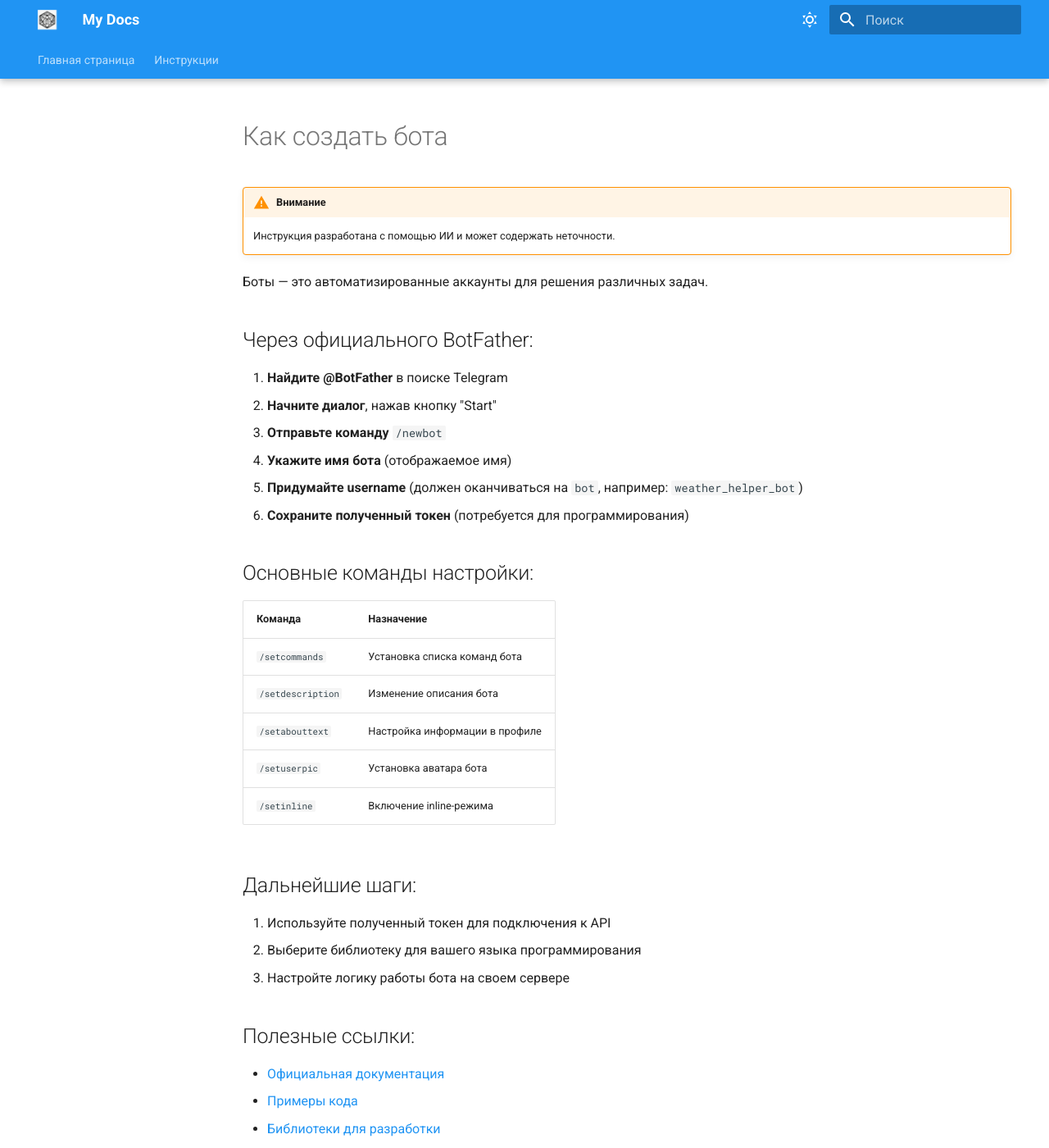
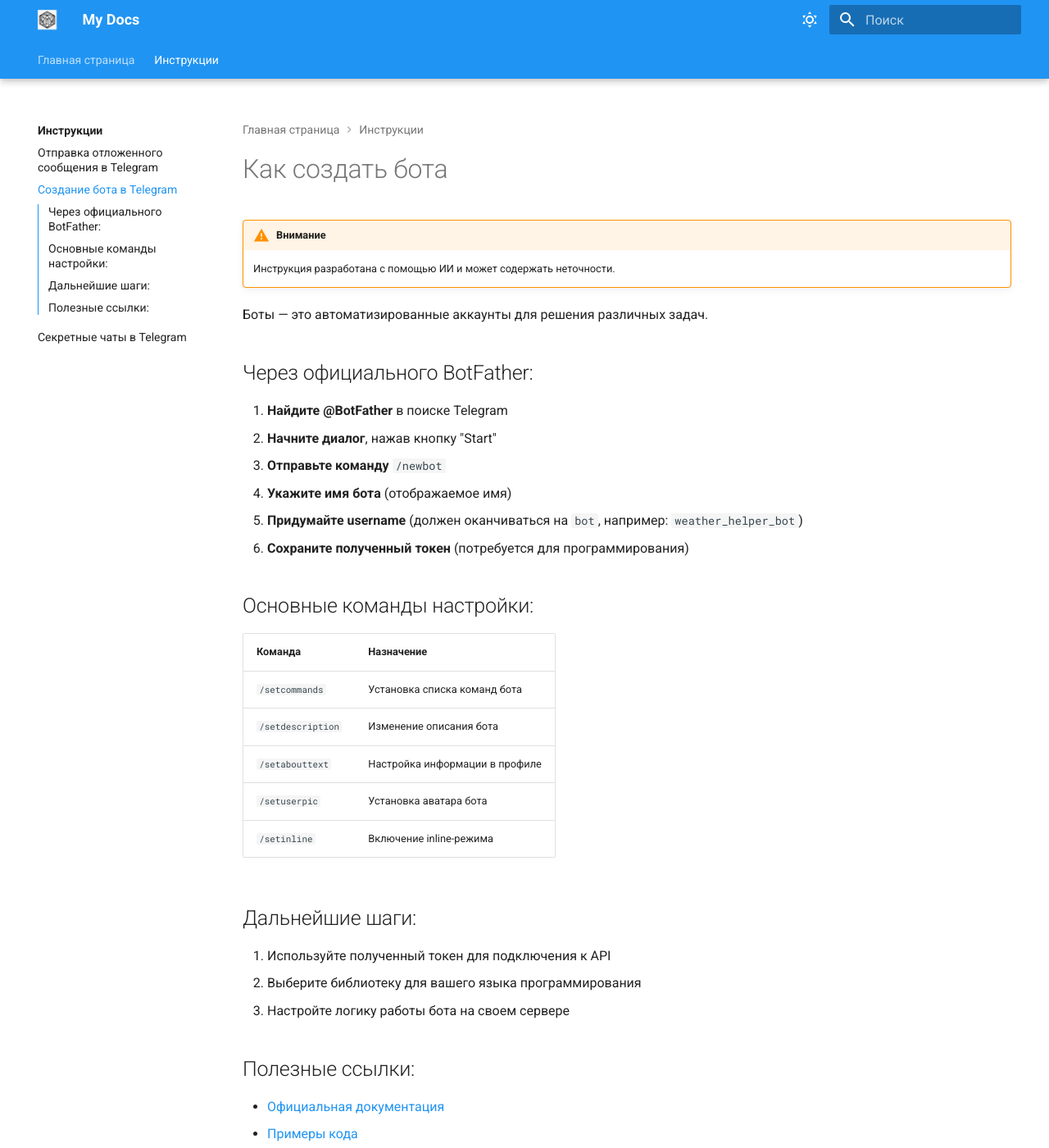
Before and after one commit to AlexDrEamer42/my-first-mkdocs-site, an MkDocs documentation site: the page built from docs/instructions/create_bot.md, in a window 1280 px wide and 1400 px high. Shown: the whole window at 82% size. Built offline with MkDocs 1.6.1 and Material for MkDocs 9.7.7, drawn with Linux system fonts in a browser that asks for light colours; some of the changed lines change nothing that is shown.

Commit message:
Fix structure

```diff
--- /dev/null
+++ b/docs/instructions/index.md
@@ -0,0 +1 @@
+# Подборка инструкций для Telegram
--- a/mkdocs.yml
+++ b/mkdocs.yml
@@ -43,7 +43,10 @@
 nav: # Структура сайта
 - Главная страница: index.md
 - Инструкции:
-  - Отправка отложенного сообщения в Telegram: instructions/instruction01.md
+  - instructions/index.md
+  - Отправка отложенного сообщения в Telegram: instructions/scheduled_message.md
+  - Создание бота в Telegram: instructions/create_bot.md
+  - Секретные чаты в Telegram: instructions/secret_chat.md
 markdown_extensions: # Расширения markdown
   - admonition # Поддержка информационных панелей (сообщений типа «Внимание», «Совет», «Примечание», etc.)
   - footnotes # Поддержка встроенных сносок на страницах
@@ -59,3 +62,6 @@
   - pymdownx.emoji: # Иконки и эмодзи
       emoji_index: !!python/name:material.extensions.emoji.twemoji
       emoji_generator: !!python/name:material.extensions.emoji.to_svg
+plugins:
+  - search
+  - glightbox
```
